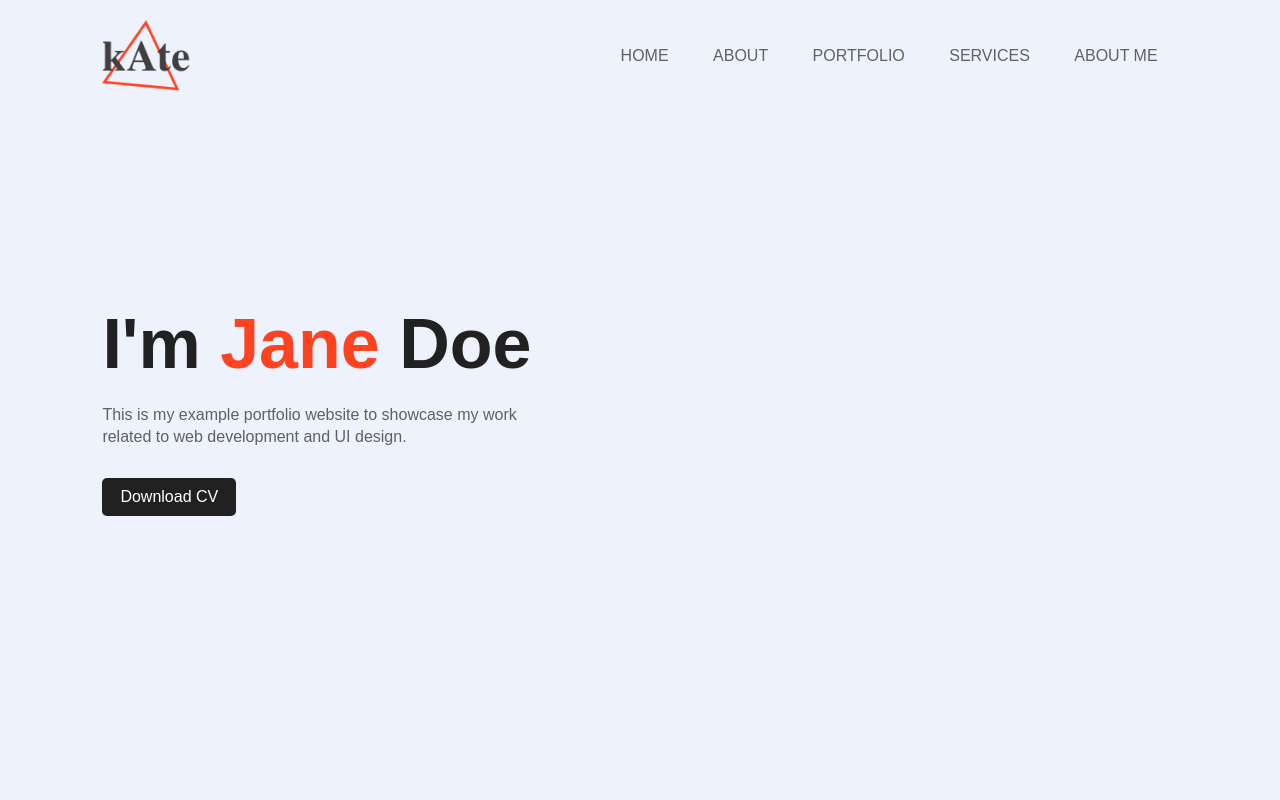
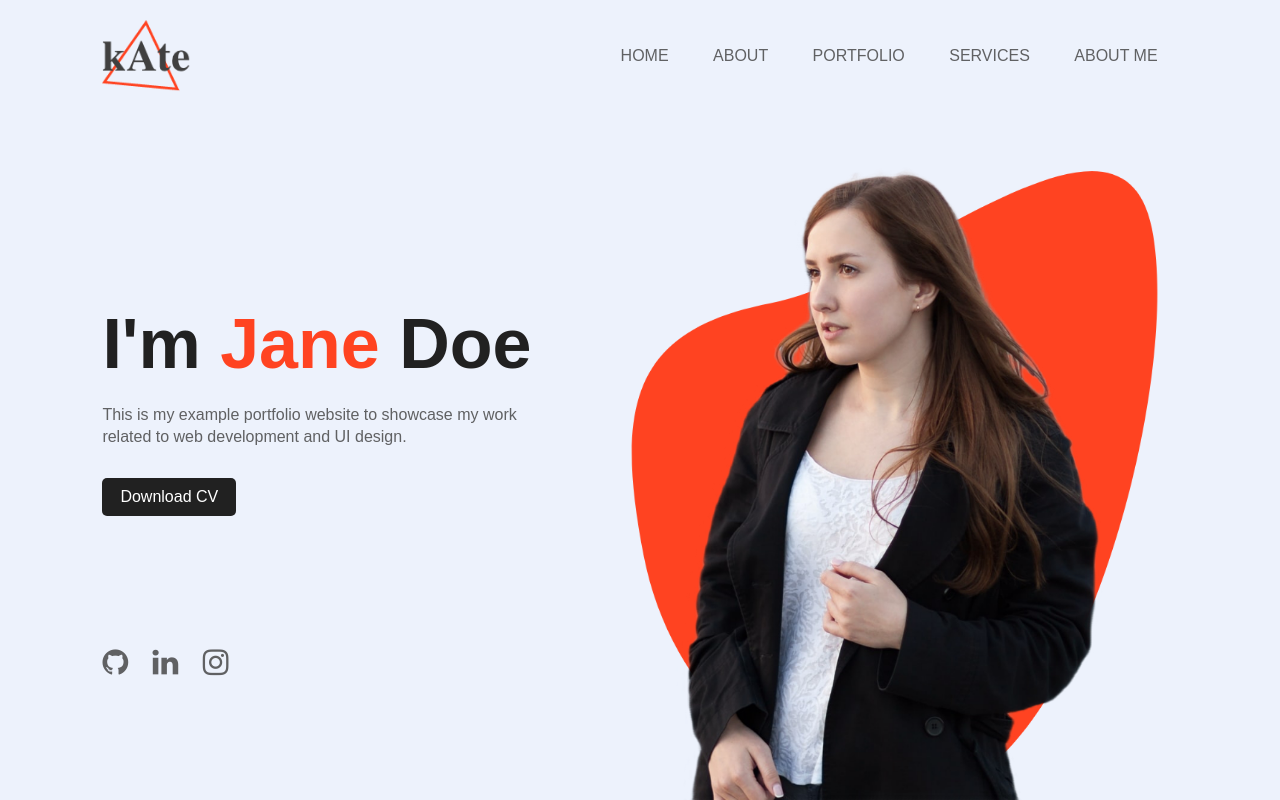
Before and after one commit to mrndolo/portfolio-site-sample, a plain HTML site: page index.html in a window 1280 px wide. Drawn offline with Linux system fonts and the light colour scheme.

Commit message:
Added images and links

```diff
--- a/index.html
+++ b/index.html
@@ -5,6 +5,8 @@
     <meta name="viewport" content="width=device-width, initial-scale=1.0">
     <title>Sample Portfolio Site</title>
     <link rel="stylesheet" href="style.css">
+    <!-- === Font Awesome CDN -->
+    <link rel="stylesheet" href="https://stackpath.bootstrapcdn.com/font-awesome/4.7.0/css/font-awesome.min.css">
 </head>
 <body>
     <div class="hero">
@@ -23,6 +25,15 @@
             <p>This is my example portfolio website to showcase my work <br> related to web development and UI design.</p>
             <a href="">Download CV</a>
         </div>
+        <div class="img-box">
+            <img src="./images/pattern.png" class="back-img">
+            <img src="./images/lady.png" class="main-img">
+        </div>
+        <div class="social-links">
+            <a href=""><i class="fa fa-github"></i></a>
+            <a href=""><i class="fa fa-linkedin"></i></a>
+            <a href=""><i class="fa fa-instagram"></i></a>
+        </div>
     </div>
 </body>
 </html>
--- a/style.css
+++ b/style.css
@@ -58,3 +58,37 @@ span{
     margin: 30px 0;
     border-radius: 5px;
 }
+.img-box{
+    width: 45%;
+    height: 80%;
+    position: absolute;
+    bottom: 0;
+    right: 100px;
+}
+.img-box img{
+    height: 100%;
+    position: absolute;
+    left: 50%;
+    bottom: 0;
+    transform: translateX(-50%);
+    transition: bottom 1s, left 1s;
+}
+.img-box:hover .back-img{
+    bottom: 40px;
+}
+.img-box:hover .main-img{
+    left: 54%;
+}
+.social-links{
+    margin-left: 8%;
+    margin-top: 100px;
+}
+.social-links a{
+    font-size: 30px;
+    color: #606163;
+    margin-right: 20px;
+    cursor: pointer;
+}
+.social-links a:hover{
+    color: #ff4321;
+}
```
